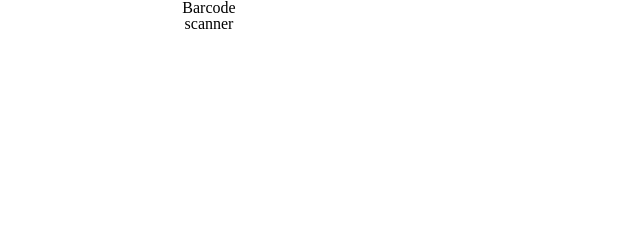
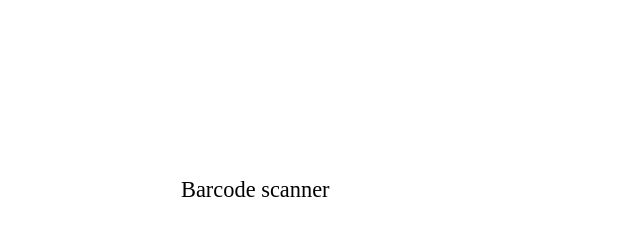
Before and after one commit to ComputerScienceHayk/barcode-scanner.github.io, a plain HTML site: page index.html in a window 1280 px wide. Shown: the top 252 px of the page, without its empty margins (375-1015 px from the left). Drawn offline with nearby package versions, Linux system fonts and the light colour scheme.

Commit message:
Update style.css

```diff
--- a/style.css
+++ b/style.css
@@ -1,3 +1,8 @@
+h1 {
+  position: absolute;
+  font-size: 1.4em;
+  margin-top: 8em;
+}
 .preloader-scan {
   position: fixed;
   left: 0;
```
